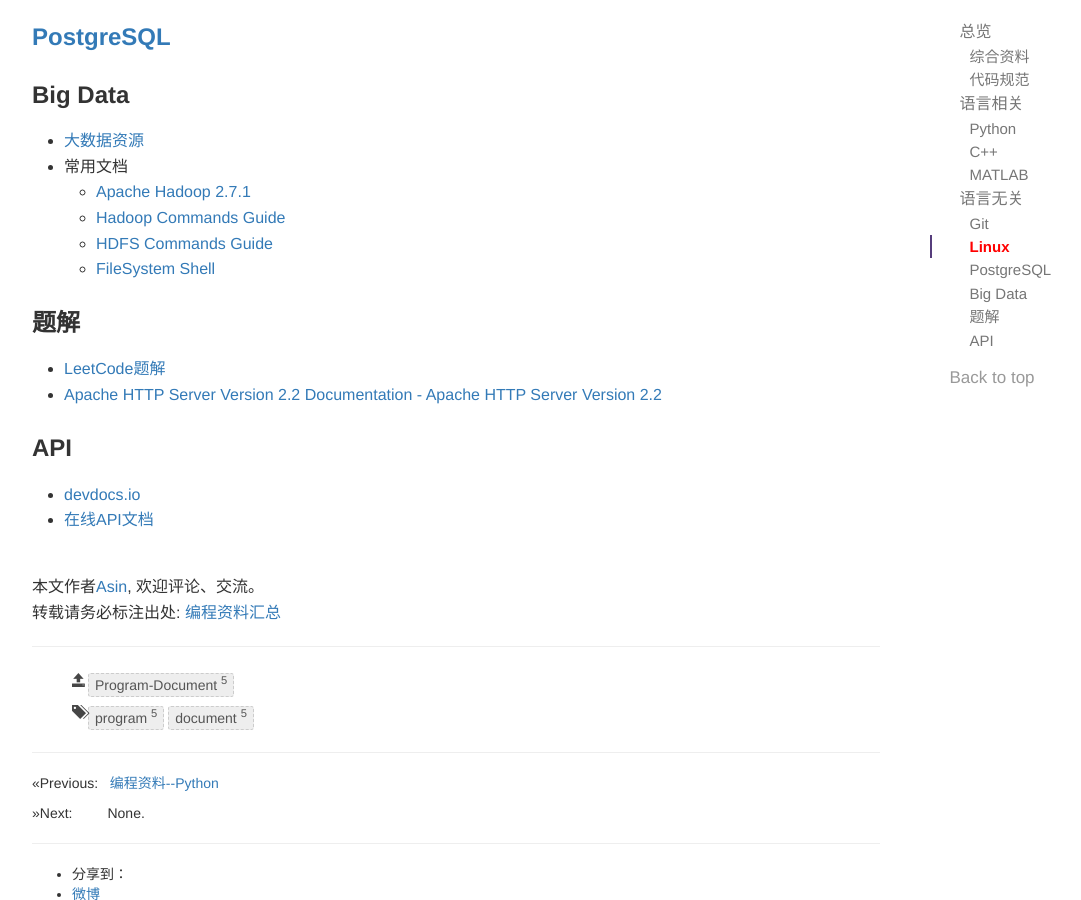
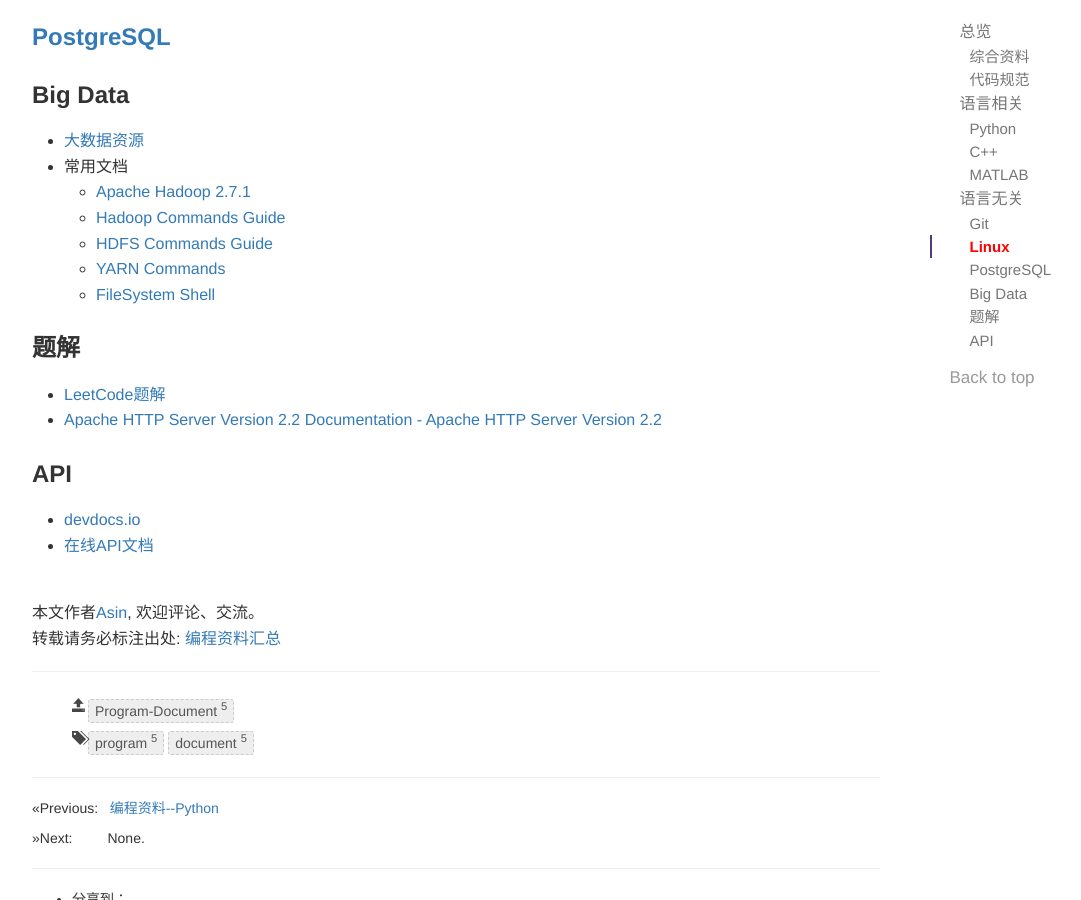
Before and after one commit to asin929/asin929.github.io, a Jekyll site: the page built from _posts/Program-Document/2016-4-9-编程资料汇总.md, in a window 1280 px wide and 900 px high, scrolled down 1236 px. Shown: the whole window, without its empty margins (38-1119 px from the left). Built offline with Jekyll 4.4.1, drawn with Linux system fonts in a browser that asks for light colours; comment, search, counter and statistics services are not loaded.

Commit message:
Update 2016-4-9-编程资料汇总.md

```diff
--- a/_posts/Program-Document/2016-4-9-编程资料汇总.md
+++ b/_posts/Program-Document/2016-4-9-编程资料汇总.md
@@ -59,6 +59,7 @@ tags : [program, document]
     + [Apache Hadoop 2.7.1](http://hadoop.apache.org/docs/current/hadoop-project-dist/hadoop-common/FileSystemShell.html#rmdir)
     + [Hadoop Commands Guide](http://hadoop.apache.org/docs/current/hadoop-project-dist/hadoop-common/CommandsManual.html)
     + [HDFS Commands Guide](http://hadoop.apache.org/docs/current/hadoop-project-dist/hadoop-hdfs/HDFSCommands.html#dfs)
+    + [YARN Commands](http://hadoop.apache.org/docs/current/hadoop-yarn/hadoop-yarn-site/YarnCommands.html#jar)
     + [FileSystem Shell](http://hadoop.apache.org/docs/current/hadoop-project-dist/hadoop-common/FileSystemShell.html)
 
 
```
